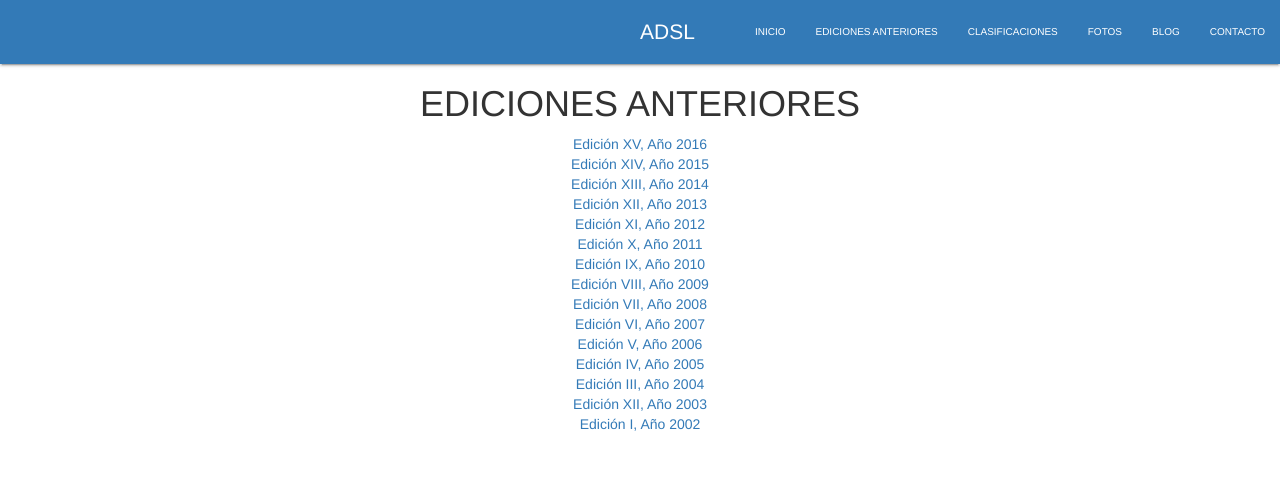
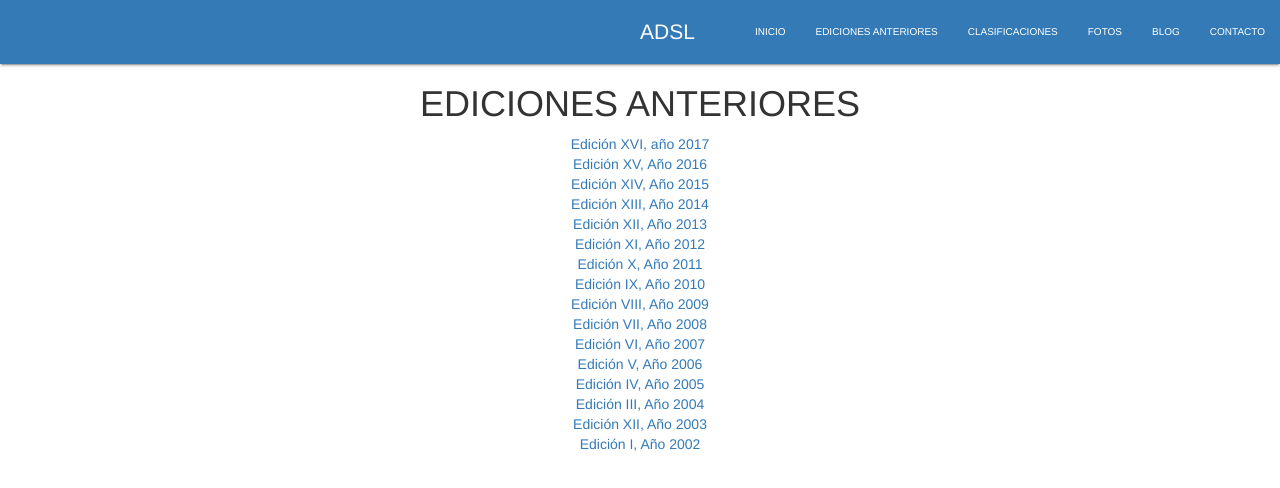
Before and after one commit to dcorral3/ADSL-Web, a plain HTML site: page ediciones-anteriores.html in a window 1280 px wide. Drawn offline with nearby package versions, Linux system fonts and the light colour scheme; a script that the page names is missing.

Commit message:
added edicion XVI reference to index.html in ediciones anteriores

```diff
--- a/ediciones-anteriores.html
+++ b/ediciones-anteriores.html
@@ -81,6 +81,9 @@
       <div>
             <ul>
                   <li>
+                        <a href="index.html#seccion1">Edición XVI, año 2017</a>
+                  </li>
+                  <li>
                         <a href="edicionXV">Edición XV, Año 2016</a>
                   </li>
                   <li>
```
